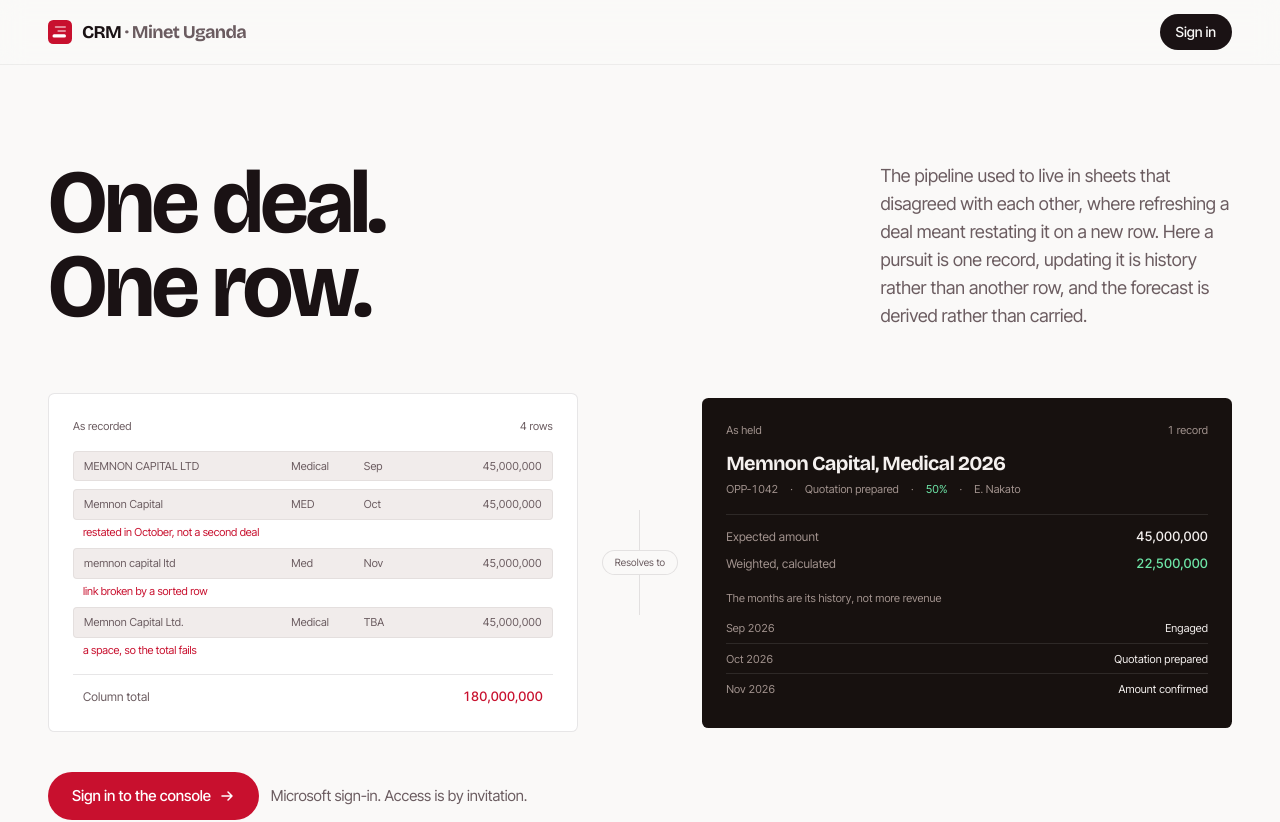
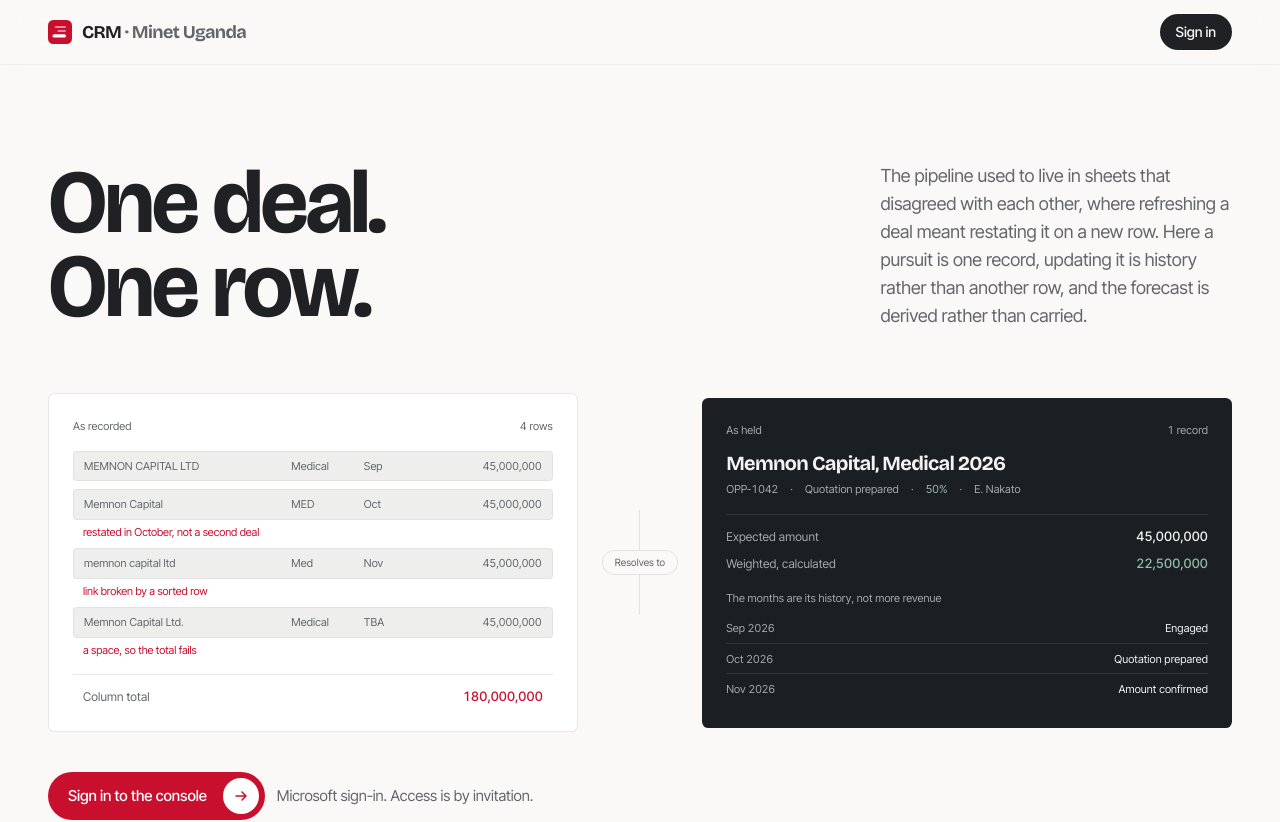
Before and after one commit to MinetAdmin/crm, a Next.js app: page / in a window 1280 px wide. Shown: the top 822 px of the page. Built offline with nearby package versions, Linux system fonts and the light colour scheme.

Commit message:
Refine landing palette and animate sign-in arrows

```diff
--- a/src/components/landing/ForecastBand.tsx
+++ b/src/components/landing/ForecastBand.tsx
@@ -1,5 +1,3 @@
-/** The full-year target as won, committed, weighted and gap. Illustrative figures. */
-
 const SEGMENTS: ReadonlyArray<{
   key: string;
   label: string;
@@ -55,7 +53,7 @@ export function ForecastBand() {
               {
                 flexGrow: segment.share,
                 backgroundColor: segment.fill,
-                border: segment.open ? "1px dashed var(--lp-brand)" : "none",
+                border: segment.open ? "1px dashed var(--lp-panel-brand)" : "none",
                 "--lp-delay": `${0.35 + index * 0.14}s`,
               } as React.CSSProperties
             }
@@ -70,13 +68,13 @@ export function ForecastBand() {
               className="mt-1 size-2 shrink-0 rounded-full"
               style={{
                 backgroundColor: segment.open ? "transparent" : segment.fill,
-                border: segment.open ? "1px dashed var(--lp-brand)" : "none",
+                border: segment.open ? "1px dashed var(--lp-panel-brand)" : "none",
               }}
               aria-hidden
             />
             <div className="grid content-start gap-0.5">
               <dt className="lp-num text-[11px] text-(--lp-panel-muted)">{segment.label}</dt>
-              <dd className={`lp-num text-sm ${segment.open ? "text-(--lp-brand)" : ""}`}>
+              <dd className={`lp-num text-sm ${segment.open ? "text-(--lp-panel-brand)" : ""}`}>
                 {segment.amount}
               </dd>
             </div>
@@ -96,7 +94,7 @@ export function ForecastBand() {
             <dt className="lp-num truncate text-[11px] text-(--lp-panel-muted)">
               {segment.label}
             </dt>
-            <dd className={`lp-num text-base ${segment.open ? "text-(--lp-brand)" : ""}`}>
+            <dd className={`lp-num text-base ${segment.open ? "text-(--lp-panel-brand)" : ""}`}>
               {segment.amount}
             </dd>
           </div>
--- a/src/components/landing/LandingPage.tsx
+++ b/src/components/landing/LandingPage.tsx
@@ -51,7 +51,8 @@ export function LandingPage() {
 
 function Arrow() {
   return (
-    <svg viewBox="0 0 16 16" className="size-4" fill="none" aria-hidden>
+    <span className="lp-arrow grid size-9 shrink-0 place-items-center overflow-hidden rounded-full bg-white text-(--lp-action)" aria-hidden="true">
+      <svg viewBox="0 0 16 16" className="size-4" fill="none">
         <path
           d="M3 8h10m0 0-4-4m4 4-4 4"
           stroke="currentColor"
@@ -60,6 +61,7 @@ function Arrow() {
           strokeLinejoin="round"
         />
       </svg>
+    </span>
   );
 }
 
@@ -72,12 +74,12 @@ function SignInButton({
 }>) {
   const styles =
     tone === "brand"
-      ? "h-12 bg-(--lp-brand) px-6 text-[15px] text-white hover:bg-(--lp-brand)/90"
-      : "h-9 bg-(--lp-fg) px-4 text-sm text-(--lp-page) hover:bg-(--lp-fg)/85";
+      ? "h-12 gap-4 bg-(--lp-action) pr-1.5 pl-5 text-[15px] text-white hover:bg-(--lp-action)/90"
+      : "h-9 gap-2 bg-(--lp-fg) px-4 text-sm text-(--lp-page) hover:bg-(--lp-fg)/85";
   return (
     <Link
       href="/signin"
-      className={`inline-flex items-center gap-2 rounded-full font-medium transition-colors ${styles}`}
+      className={`lp-sign-in inline-flex items-center rounded-full font-medium transition-colors ${styles}`}
     >
       {children}
     </Link>
@@ -97,7 +99,6 @@ function SiteHeader() {
   );
 }
 
-/** Hero: the headline and the ledger figure. */
 function Hero() {
   return (
     <section className="mx-auto w-full max-w-[78rem] px-5 pt-16 pb-20 md:px-8 md:pt-24 md:pb-28">
@@ -137,7 +138,6 @@ function Hero() {
   );
 }
 
-/** Dark band: the year in one line. */
 function Forecast() {
   return (
     <section className="bg-(--lp-panel) py-20 text-(--lp-panel-fg) md:py-28">
@@ -180,7 +180,6 @@ function Stages() {
   );
 }
 
-/** The save-time rules, stated as refusals. */
 function Refusals() {
   return (
     <section className="border-y border-(--lp-line-soft) bg-(--lp-wash) py-14 md:py-24">
--- a/src/components/landing/landing.css
+++ b/src/components/landing/landing.css
@@ -1,34 +1,27 @@
-/*
- * Scoped presentation layer for the public landing page.
- *
- * Everything lives under `.landing` so the marketing palette, typography and
- * motion never leak into the signed-in console.
- */
-
 .landing {
-  /* Two faces only: Bricolage Grotesque for display, Inter Tight for
-   * everything else, following the system stack in globals.css. */
   --lp-font-display: var(--font-display), "Bricolage Grotesque", var(--font-sans);
   --lp-font-body: var(--font-sans);
 
   --lp-page: #faf9f8;
   --lp-card: #ffffff;
-  --lp-fg: #1a1214;
-  --lp-fg-muted: #6b5c60;
-  --lp-line: rgb(26 18 20 / 0.1);
-  --lp-line-soft: rgb(26 18 20 / 0.06);
-  --lp-wash: #f1eceb;
+  --lp-fg: #202124;
+  --lp-fg-muted: #63666b;
+  --lp-line: rgb(32 33 36 / 0.1);
+  --lp-line-soft: rgb(32 33 36 / 0.06);
+  --lp-wash: #eeefed;
   --lp-brand: #c8102e;
+  --lp-action: #c8102e;
   --lp-accent: #2f5d7c;
 
-  --lp-panel: #17110f;
-  --lp-panel-fg: #f5f1ef;
-  --lp-panel-muted: #a2938e;
+  --lp-panel: #1b1e22;
+  --lp-panel-fg: #f3f4f2;
+  --lp-panel-muted: #a5a9ae;
+  --lp-panel-brand: #e85b60;
   --lp-panel-line: rgb(255 255 255 / 0.1);
-  --lp-panel-committed: #6ee7a8;
-  --lp-panel-play: #f0b429;
-  --lp-panel-early: #b9a9a4;
-  --lp-panel-now: #8fa9ff;
+  --lp-panel-committed: #91bda5;
+  --lp-panel-play: #d1ad68;
+  --lp-panel-early: #a5acb5;
+  --lp-panel-now: #98acc7;
 
   font-family: var(--lp-font-body);
   background-color: var(--lp-page);
@@ -38,22 +31,20 @@
 
 @media (prefers-color-scheme: dark) {
   .landing:not(.light) {
-    --lp-page: #0c0809;
-    --lp-card: #1a1315;
-    --lp-fg: #f2edee;
-    --lp-fg-muted: #a2918f;
+    --lp-page: #111316;
+    --lp-card: #1d2024;
+    --lp-fg: #f1f2ef;
+    --lp-fg-muted: #a4a8ae;
     --lp-line: rgb(255 255 255 / 0.11);
     --lp-line-soft: rgb(255 255 255 / 0.06);
-    --lp-wash: #151011;
-    --lp-brand: #ff6b7d;
+    --lp-wash: #191c20;
+    --lp-brand: #e85b60;
     --lp-accent: #8fb6d6;
-
-    --lp-panel: #140f10;
   }
 }
 
 .landing ::selection {
-  background-color: var(--lp-brand);
+  background-color: var(--lp-action);
   color: #fff;
 }
 
@@ -72,7 +63,6 @@
   text-wrap: balance;
 }
 
-/* Figures and codes: Inter Tight with its digits aligned, not a mono face. */
 .lp-num {
   font-variant-numeric: tabular-nums;
   letter-spacing: 0.01em;
@@ -93,7 +83,6 @@
   }
 }
 
-/* Segments and steps grow from their anchored edge. */
 @keyframes lp-sweep {
   from {
     transform: scale(0);
@@ -103,7 +92,26 @@
   }
 }
 
+@keyframes lp-arrow-pass {
+  0%, 100% {
+    transform: translateX(0);
+    opacity: 1;
+  }
+  45% {
+    transform: translateX(28px);
+    opacity: 0;
+  }
+  46% {
+    transform: translateX(-28px);
+    opacity: 0;
+  }
+}
+
 @media (prefers-reduced-motion: no-preference) {
+  .lp-sign-in:is(:hover, :focus-visible) .lp-arrow svg {
+    animation: lp-arrow-pass 0.45s ease-in-out;
+  }
+
   .lp-rise {
     animation: lp-rise 0.75s cubic-bezier(0.2, 0.75, 0.2, 1) both;
     animation-delay: var(--lp-delay, 0s);
```
Also changed, not shown: 2 other files (tests, documents, lock files or other folders). Lines whose indentation alone changed are shown as unchanged.
